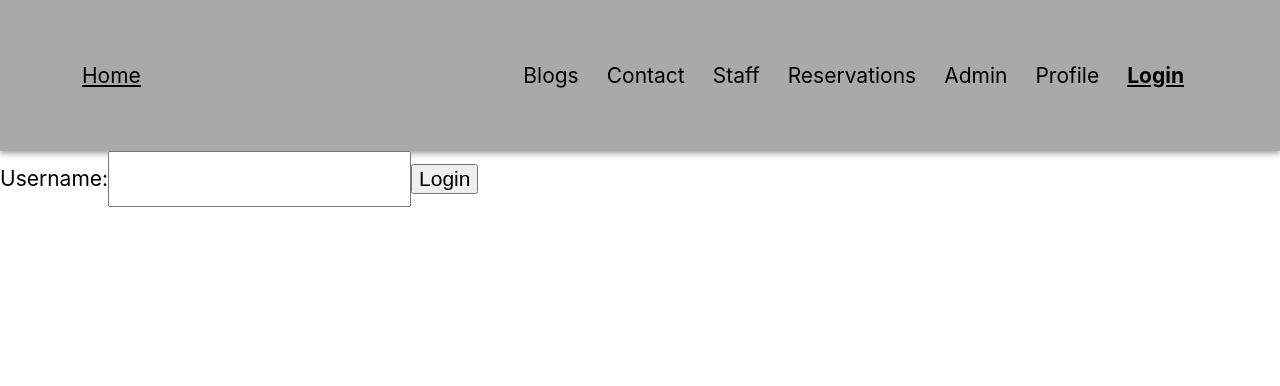
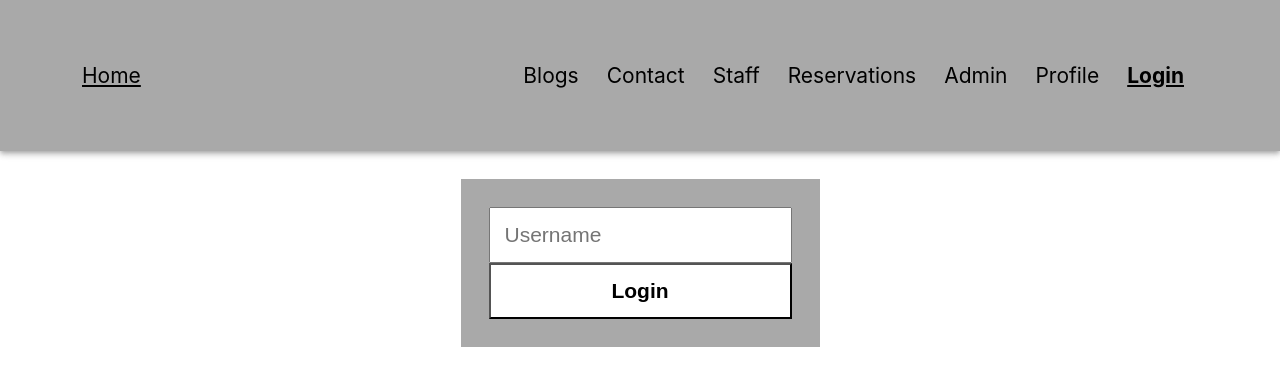
Before and after one commit to meiliizzsuju/roondayview, a React (Create React App) app: page /log-in in a window 1280 px wide. Shown: the top 386 px of the page. Built offline with nearby package versions, Linux system fonts and the light colour scheme.

Commit message:
UI Login

```diff
--- a/src/App.js
+++ b/src/App.js
@@ -13,7 +13,7 @@ import { Reservations } from './components/Reservations';
 import { Users } from './components/Users';
 import { UserDetails } from './components/UserDetails';
 import { Admin } from './components/Admin';
-import { Login } from './components/LogIn';
+import { Login } from './components/login/LogIn';
 import { Profile } from './components/Profile'
 import { AuthProvider } from './components/Auth';
 import { RequireAuth } from './components/RequireAuth';
--- a/src/components/LogIn.jsx
+++ /dev/null
@@ -1,26 +0,0 @@
-import { useState} from 'react'
-import { useNavigate, useLocation } from 'react-router-dom'
-import { useAuth } from './Auth'
-
-export const Login = () => {
-  const [ user, setUser ] = useState('')
-  const auth = useAuth()
-  const navigate = useNavigate()
-  const location = useLocation()
-
-  const redirectPath = location.state?.path || '/'
-
-  const handleLogin = () => {
-    auth.login(user)
-    navigate(redirectPath, { replace: true } )
-  }
-  return (
-    <div>
-       <label>
-            Username:{''}
-            <input type='text' onChange={(e) => setUser(e.target.value)}></input>
-            <button onClick={handleLogin}>Login</button>
-       </label>
-    </div>
-  )
-}
--- /dev/null
+++ b/src/components/login/LogIn.jsx
@@ -0,0 +1,32 @@
+import { Container } from '@mui/material';
+import { useState} from 'react'
+import { useNavigate, useLocation } from 'react-router-dom'
+import { useAuth } from '../Auth';
+
+import './login.css';
+
+export const Login = () => {
+  const [ user, setUser ] = useState('')
+  const auth = useAuth()
+  const navigate = useNavigate()
+  const location = useLocation()
+
+  const redirectPath = location.state?.path || '/'
+
+  const handleLogin = () => {
+    auth.login(user)
+    navigate(redirectPath, { replace: true } )
+  }
+  return (
+    <div className='loginpage'>
+      <Container>
+        <div className='login__box'>
+          <div className='login__form'>
+            <input type='text' onChange={(e) => setUser(e.target.value)} placeholder='Username'></input>
+            <button onClick={handleLogin} className="btn btn-form">Login</button>
+          </div>
+        </div>
+      </Container>
+    </div>
+  )
+}
--- /dev/null
+++ b/src/components/login/login.css
@@ -0,0 +1,15 @@
+.login__box{
+    width: 100%;
+    display: flex;
+    align-items: center;
+    justify-content: center;
+    margin: 2rem 0;
+}
+
+.login__form{
+    padding: 2rem;
+    background-color: var(--color-primary);
+
+    display: flex;
+    flex-direction: column;
+}
```
